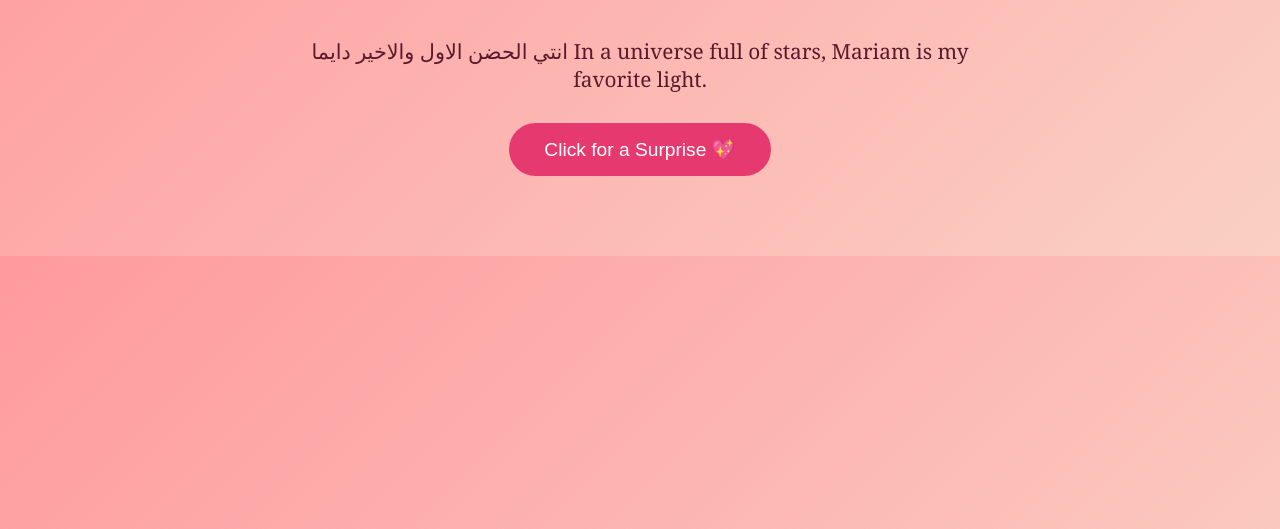
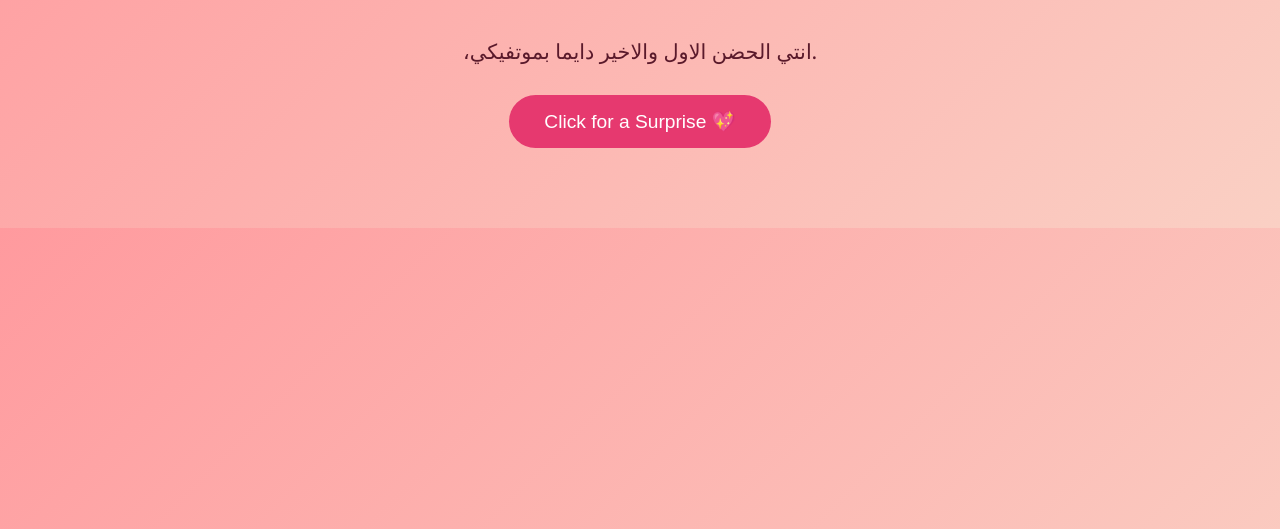
Before and after one commit to abolaithy/mmmmmm, a plain HTML site: page index.html in a window 1280 px wide. Shown: the part 271-800 px from the top of the page. Drawn offline with Linux system fonts and the light colour scheme.

Commit message:
Update index.html

```diff
--- a/index.html
+++ b/index.html
@@ -18,9 +18,9 @@
 <h1>Mariam</h1>
 <p>
 
-        انتي الحضن الاول والاخير دايما
+        ،انتي الحضن الاول والاخير دايما
 
-        In a universe full of stars, Mariam is my favorite light.
+        بموتفيكي.
 </p>
 <button onclick="showLove()" class="love-btn">
 
```
